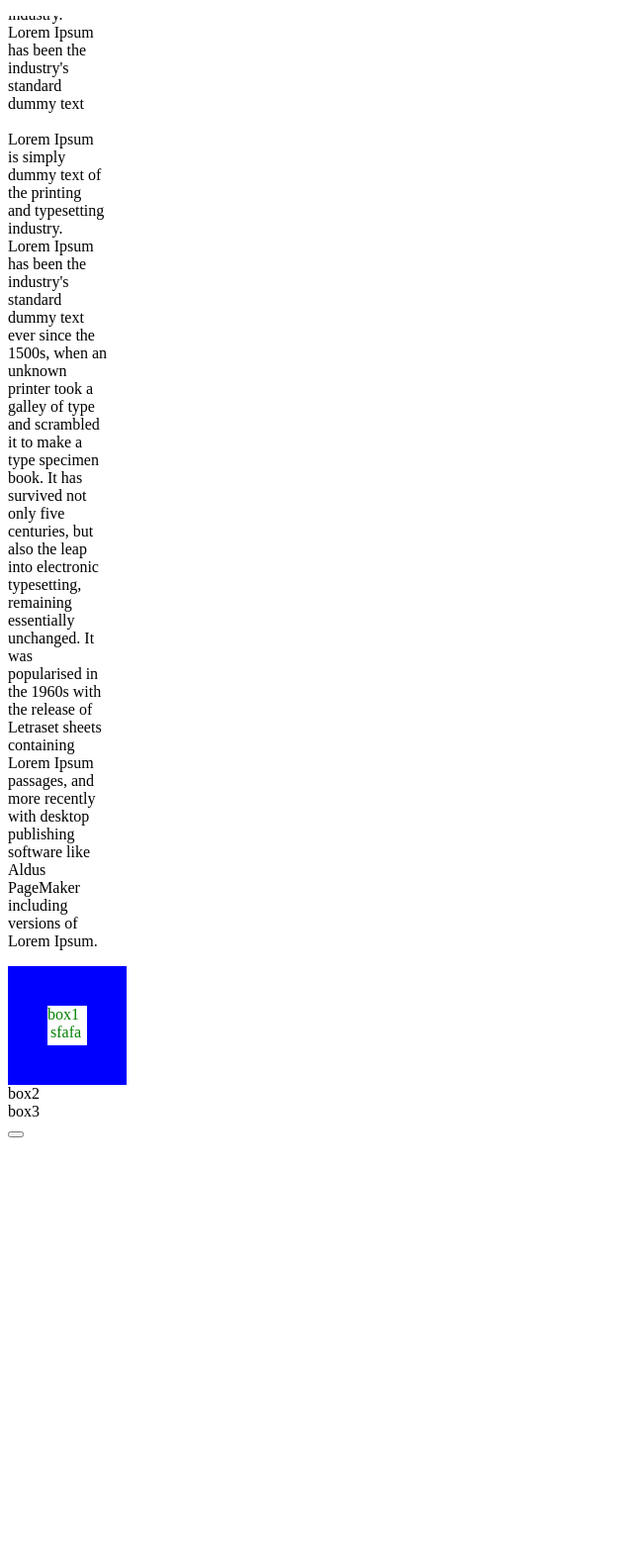
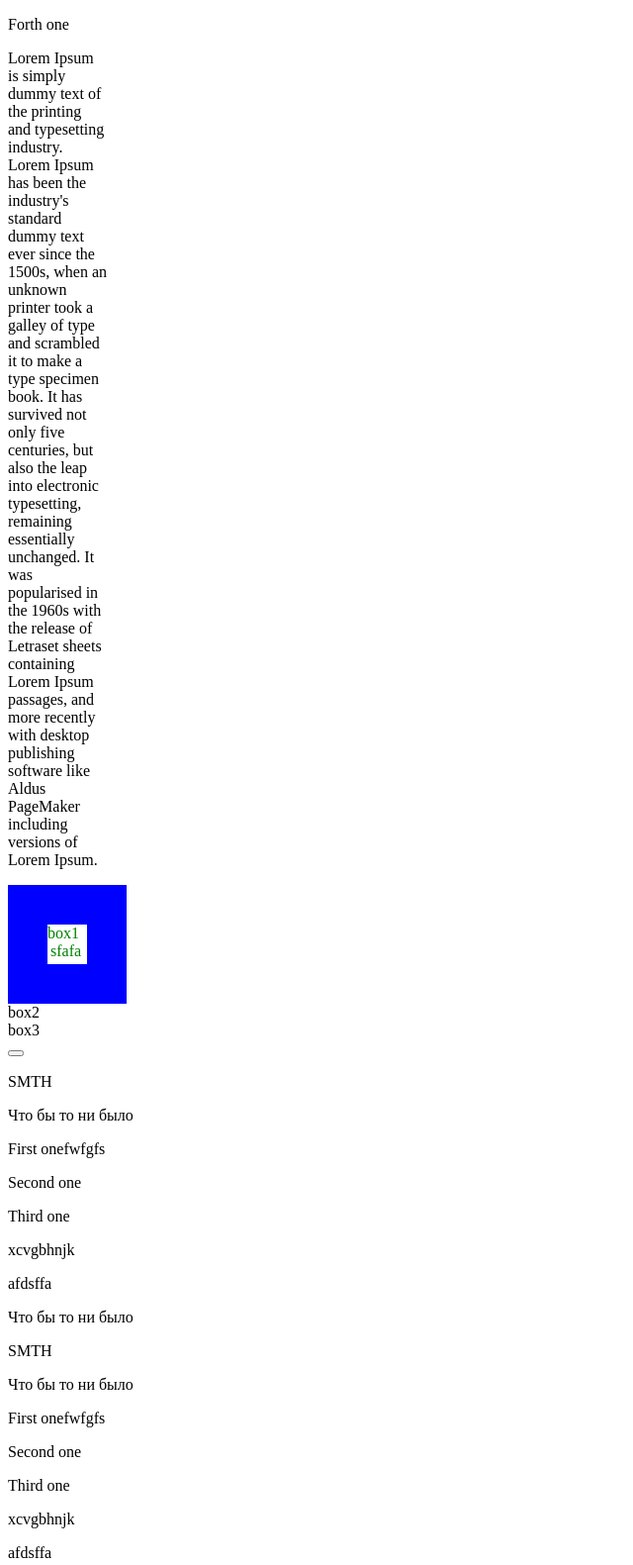
Before and after one commit to ToastedAndBored/JS_training, a plain HTML site: page demo/index.html in a window 1280 px wide. Shown: the top 1581 px of the page at 99% size, without its empty margins (0-640 px from the left). Before the commit the page ends 1158 px from the top, so only its background shows below. Drawn offline with Linux system fonts and the light colour scheme.

Commit message:
Add ForthDOMpractice

```diff
--- a/demo/index.html
+++ b/demo/index.html
@@ -18,6 +18,11 @@
             "direction": "vertical",
             "loop": "true"
             }'></button>
+    <div class = 'box'>
+      <p class = 'p1'>First one</p>
+      <p class = 'p2'>Second one</p>
+      <p class = 'p3'>Third one</p>
+    </div>
     <script src='slider.js' type = "module"></script>
     <script src='script.js'></script>
   </body>
--- a/demo/script.js
+++ b/demo/script.js
@@ -683,3 +683,58 @@ setTimeout(() => {
     behavior: "smooth"
   })
 }, 2000)
+
+const boxElement = document.querySelector('.box')
+
+const p1 = document.querySelector('.p1')
+p1.textContent += 'fwfgfs'
+
+console.log(boxElement.textContent)
+
+boxElement.innerHTML += `
+  xcvgbhnjk
+  <p>afdsffa</p>
+`
+
+console.log(boxElement.innerHTML)
+
+console.log(boxElement.outerHTML)
+
+const p4 = document.createElement('p')
+
+p4.textContent = "Forth one"
+p4.classList.add('p4')
+
+boxElement.append(p4)
+boxElement.prepend(p4)
+
+boxElement.before(p4)
+boxElement.after(p4)
+
+p.replaceWith(p4) //Каждая следующая инструкция перемещала p4 по DOM-дереву на странице
+                  //а не создавала новые элементы по запросу
+//А вот функция ниже из-за того что постоянно создаёт новый элемент такой проблемы не имеет
+const getNewP = (cl) =>{
+  const newP = document.createElement('p')
+
+  newP.classList.add(`${cl}`)
+
+  newP.textContent = "Что бы то ни было"
+
+  return newP
+}
+
+boxElement.append(getNewP('first'))
+boxElement.prepend(getNewP('second'))
+//В аргументы этих методы можно добавлять несколько элементов
+
+const newTag = '<p>SMTH</p>'
+
+boxElement.insertAdjacentHTML('afterbegin', newTag)//Вставка строк с разметкой
+                                                   //лучше погуглить методы
+
+p.remove()
+
+const boxClone = boxElement.cloneNode(true)
+
+boxElement.after(boxClone)
```
